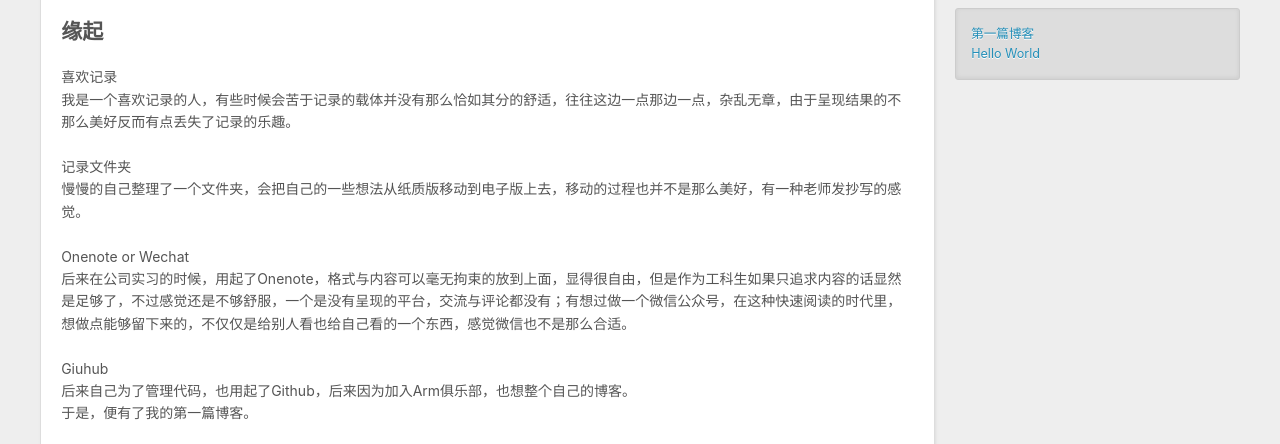
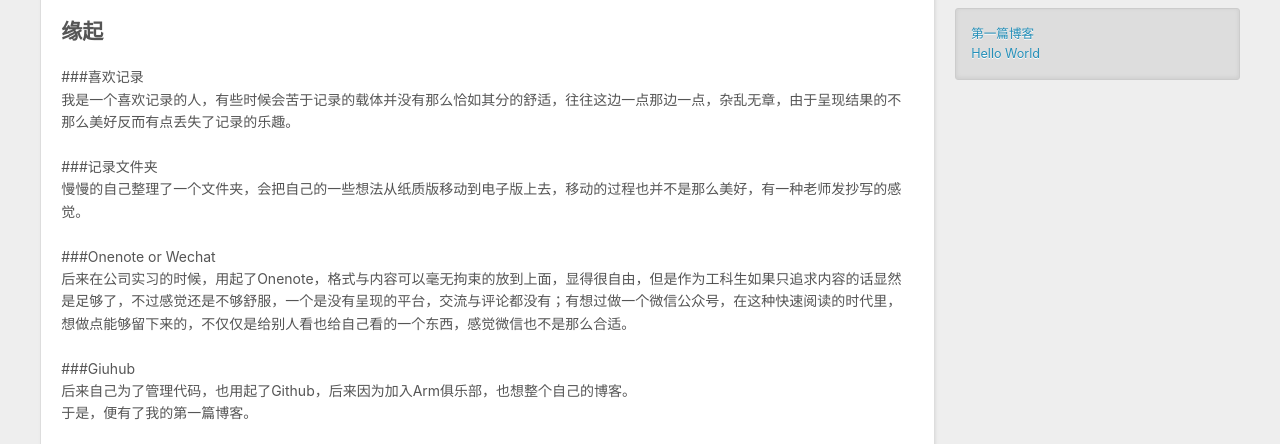
Before and after one commit to callmeht/callmeht.github.io, a plain HTML site: page index.html in a window 1280 px wide. Shown: the part 501-945 px from the top of the page. Drawn offline with nearby package versions, Linux system fonts and the light colour scheme.

Commit message:
Site updated: 2018-06-23 13:36:38

```diff
--- a/index.html
+++ b/index.html
@@ -85,10 +85,10 @@
     <div class="article-entry" itemprop="articleBody">
 
         <p>Welcome to <a href="https://hexo.io/" target="_blank" rel="noopener">Hexo</a>! This is your very first post. Check <a href="https://hexo.io/docs/" target="_blank" rel="noopener">documentation</a> for more info. If you get any problems when using Hexo, you can find the answer in <a href="https://hexo.io/docs/troubleshooting.html" target="_blank" rel="noopener">troubleshooting</a> or you can ask me on <a href="https://github.com/hexojs/hexo/issues" target="_blank" rel="noopener">GitHub</a>.</p>
-<h2 id="缘起"><a href="#缘起" class="headerlink" title="缘起"></a>缘起</h2><p>喜欢记录<br>我是一个喜欢记录的人，有些时候会苦于记录的载体并没有那么恰如其分的舒适，往往这边一点那边一点，杂乱无章，由于呈现结果的不那么美好反而有点丢失了记录的乐趣。</p>
-<p>记录文件夹<br>慢慢的自己整理了一个文件夹，会把自己的一些想法从纸质版移动到电子版上去，移动的过程也并不是那么美好，有一种老师发抄写的感觉。</p>
-<p>Onenote or Wechat<br>后来在公司实习的时候，用起了Onenote，格式与内容可以毫无拘束的放到上面，显得很自由，但是作为工科生如果只追求内容的话显然是足够了，不过感觉还是不够舒服，一个是没有呈现的平台，交流与评论都没有；有想过做一个微信公众号，在这种快速阅读的时代里，想做点能够留下来的，不仅仅是给别人看也给自己看的一个东西，感觉微信也不是那么合适。</p>
-<p>Giuhub<br>后来自己为了管理代码，也用起了Github，后来因为加入Arm俱乐部，也想整个自己的博客。<br>于是，便有了我的第一篇博客。</p>
+<h2 id="缘起"><a href="#缘起" class="headerlink" title="缘起"></a>缘起</h2><p>###喜欢记录<br>我是一个喜欢记录的人，有些时候会苦于记录的载体并没有那么恰如其分的舒适，往往这边一点那边一点，杂乱无章，由于呈现结果的不那么美好反而有点丢失了记录的乐趣。</p>
+<p>###记录文件夹<br>慢慢的自己整理了一个文件夹，会把自己的一些想法从纸质版移动到电子版上去，移动的过程也并不是那么美好，有一种老师发抄写的感觉。</p>
+<p>###Onenote or Wechat<br>后来在公司实习的时候，用起了Onenote，格式与内容可以毫无拘束的放到上面，显得很自由，但是作为工科生如果只追求内容的话显然是足够了，不过感觉还是不够舒服，一个是没有呈现的平台，交流与评论都没有；有想过做一个微信公众号，在这种快速阅读的时代里，想做点能够留下来的，不仅仅是给别人看也给自己看的一个东西，感觉微信也不是那么合适。</p>
+<p>###Giuhub<br>后来自己为了管理代码，也用起了Github，后来因为加入Arm俱乐部，也想整个自己的博客。<br>于是，便有了我的第一篇博客。</p>
 <h2 id="Quick-Start"><a href="#Quick-Start" class="headerlink" title="Quick Start"></a>Quick Start</h2><h3 id="Create-a-new-post"><a href="#Create-a-new-post" class="headerlink" title="Create a new post"></a>Create a new post</h3><figure class="highlight bash"><table><tr><td class="gutter"><pre><span class="line">1</span><br></pre></td><td class="code"><pre><span class="line">$ hexo new <span class="string">"My New Post"</span></span><br></pre></td></tr></table></figure>
 <p>More info: <a href="https://hexo.io/docs/writing.html" target="_blank" rel="noopener">Writing</a></p>
 <h3 id="Run-server"><a href="#Run-server" class="headerlink" title="Run server"></a>Run server</h3><figure class="highlight bash"><table><tr><td class="gutter"><pre><span class="line">1</span><br></pre></td><td class="code"><pre><span class="line">$ hexo server</span><br></pre></td></tr></table></figure>
```
Also changed, not shown: 2018/06/22/test/index.html (+8 -8 lines).
